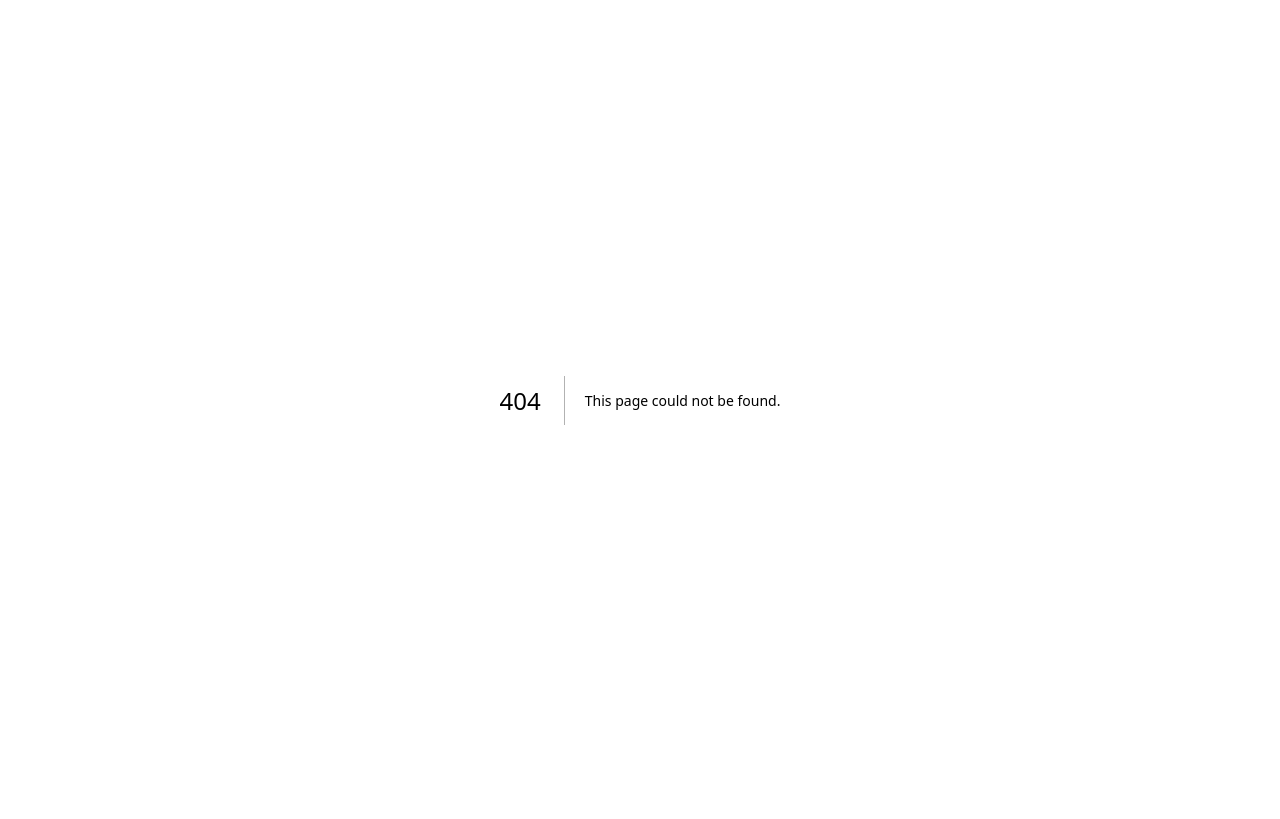
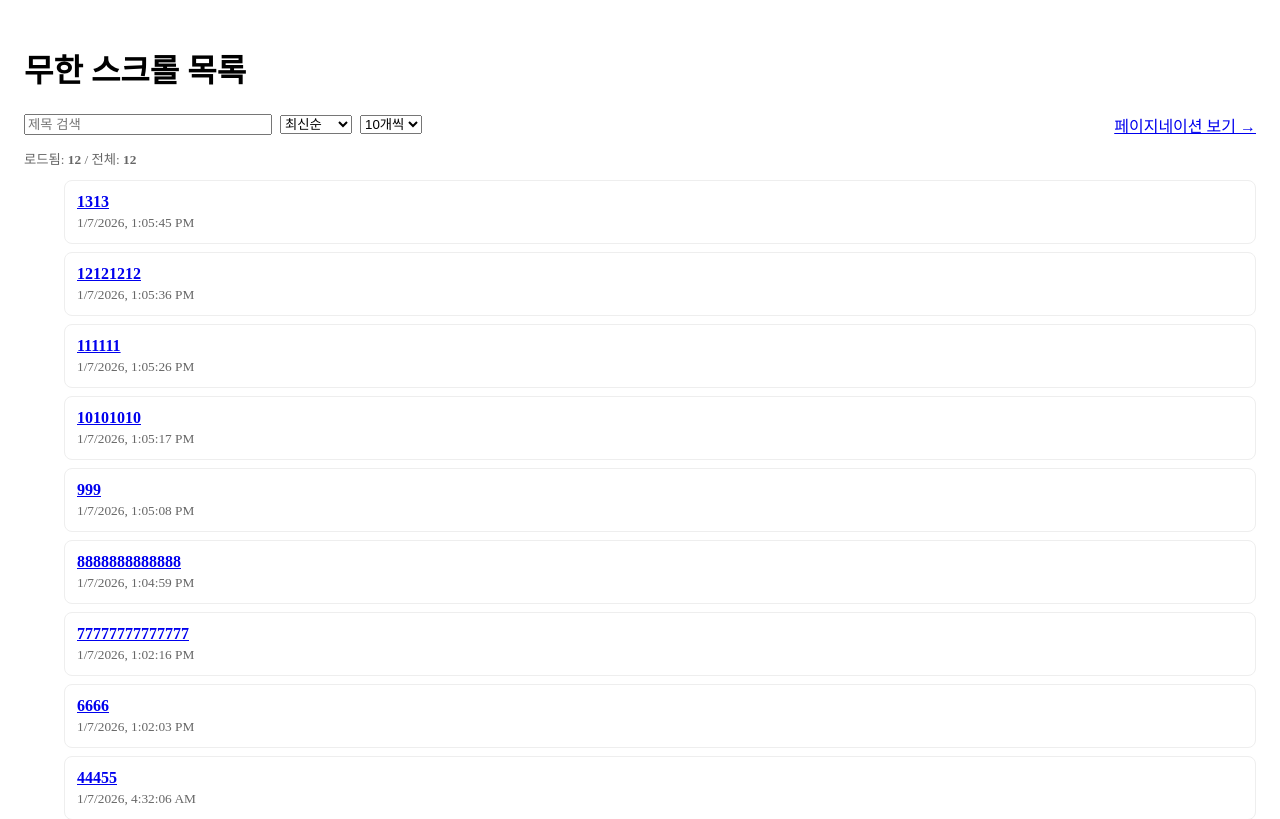
Before and after one commit to heroyooi/next-rq-basic, a Next.js app: page /infinite in a window 1280 px wide. Before the commit this address had no page. Shown: the top 819 px of the page. Built offline with nearby package versions, Linux system fonts and the light colour scheme.

Commit message:
18강. 무한 스크롤 구현하기

```diff
--- /dev/null
+++ b/src/app/infinite/page.tsx
@@ -0,0 +1,137 @@
+'use client';
+
+import Link from 'next/link';
+import { useMemo, useState, useRef } from 'react';
+
+import { PostList } from '@/features/posts/components/PostList';
+import { useInfinitePosts } from '@/features/posts/hooks/useInfinitePosts';
+import { useIntersection } from '@/hooks/useIntersection';
+
+import { Skeleton } from '@/components/Skeleton';
+import { ErrorState } from '@/components/ErrorState';
+
+type Sort = 'latest' | 'oldest' | 'title';
+
+export default function InfinitePage() {
+  const [q, setQ] = useState('');
+  const [sort, setSort] = useState<Sort>('latest');
+  const [size, setSize] = useState(10);
+
+  const query = useInfinitePosts({ q, sort, size });
+  const sentinelRef = useRef<HTMLDivElement | null>(null);
+
+  const posts = useMemo(() => {
+    return query.data?.pages.flatMap((p) => p.items) ?? [];
+  }, [query.data]);
+
+  const total = query.data?.pages?.[0]?.total ?? 0;
+  const loaded = posts.length;
+
+  useIntersection(
+    sentinelRef,
+    () => {
+      if (query.hasNextPage && !query.isFetchingNextPage) {
+        query.fetchNextPage();
+      }
+    },
+    !!query.hasNextPage
+  );
+
+  if (query.isLoading) {
+    return (
+      <main style={{ padding: 16 }}>
+        <h1>무한 스크롤 목록</h1>
+        <div style={{ display: 'grid', gap: 10, marginTop: 12 }}>
+          <Skeleton height={18} width={220} />
+          <Skeleton height={52} />
+          <Skeleton height={52} />
+          <Skeleton height={52} />
+        </div>
+      </main>
+    );
+  }
+
+  if (query.isError) {
+    return (
+      <main style={{ padding: 16 }}>
+        <h1>무한 스크롤 목록</h1>
+        <ErrorState
+          message={(query.error as Error).message}
+          onRetry={() => query.refetch()}
+        />
+      </main>
+    );
+  }
+
+  return (
+    <main style={{ padding: 16 }}>
+      <h1 style={{ display: 'flex', gap: 8, alignItems: 'center' }}>
+        무한 스크롤 목록
+        {query.isFetching && (
+          <small style={{ color: '#999' }}>동기화 중...</small>
+        )}
+      </h1>
+
+      {/* 컨트롤 */}
+      <div
+        style={{
+          display: 'flex',
+          gap: 8,
+          margin: '12px 0',
+          alignItems: 'center',
+        }}
+      >
+        <input
+          placeholder="제목 검색"
+          value={q}
+          onChange={(e) => setQ(e.target.value)}
+          style={{ width: 240 }}
+        />
+
+        <select value={sort} onChange={(e) => setSort(e.target.value as Sort)}>
+          <option value="latest">최신순</option>
+          <option value="oldest">오래된순</option>
+          <option value="title">제목순</option>
+        </select>
+
+        <select
+          value={String(size)}
+          onChange={(e) => setSize(Number(e.target.value))}
+        >
+          <option value="5">5개씩</option>
+          <option value="10">10개씩</option>
+          <option value="20">20개씩</option>
+        </select>
+
+        <Link href="/" style={{ marginLeft: 'auto' }}>
+          페이지네이션 보기 →
+        </Link>
+      </div>
+
+      <div style={{ marginBottom: 12, color: '#666' }}>
+        <small>
+          로드됨: <b>{loaded}</b> / 전체: <b>{total}</b>
+        </small>
+      </div>
+
+      <PostList posts={posts} />
+
+      {/* 더 보기 */}
+      <div style={{ marginTop: 12 }}>
+        {query.hasNextPage ? (
+          <button
+            type="button"
+            onClick={() => query.fetchNextPage()}
+            disabled={query.isFetchingNextPage}
+          >
+            {query.isFetchingNextPage ? '불러오는 중...' : '더 보기'}
+          </button>
+        ) : (
+          <small style={{ color: '#666' }}>마지막 페이지입니다.</small>
+        )}
+      </div>
+
+      <div ref={sentinelRef} style={{ height: 1 }} />
+    </main>
+  );
+}
--- /dev/null
+++ b/src/features/posts/hooks/useInfinitePosts.ts
@@ -0,0 +1,28 @@
+import { useInfiniteQuery } from '@tanstack/react-query';
+import { fetchPosts } from '../api';
+import type { PostsPage } from '../types';
+
+type Filters = {
+  q: string;
+  sort: 'latest' | 'oldest' | 'title';
+  size: number;
+};
+
+export function useInfinitePosts(filters: Filters) {
+  return useInfiniteQuery<PostsPage, Error>({
+    queryKey: ['posts', 'infinite', filters],
+    queryFn: ({ pageParam }) =>
+      fetchPosts({
+        q: filters.q,
+        sort: filters.sort,
+        page: Number(pageParam),
+        size: filters.size,
+      }),
+    initialPageParam: 1,
+    getNextPageParam: (lastPage) => {
+      if (lastPage.page >= lastPage.totalPages) return undefined;
+      return lastPage.page + 1;
+    },
+    staleTime: 1000 * 30,
+  });
+}
--- /dev/null
+++ b/src/hooks/useIntersection.ts
@@ -0,0 +1,22 @@
+'use client';
+
+import { useEffect } from 'react';
+
+export function useIntersection(
+  target: React.RefObject<Element | null>,
+  onIntersect: () => void,
+  enabled: boolean
+) {
+  useEffect(() => {
+    if (!enabled) return;
+    const el = target.current;
+    if (!el) return;
+
+    const observer = new IntersectionObserver((entries) => {
+      if (entries[0]?.isIntersecting) onIntersect();
+    });
+
+    observer.observe(el);
+    return () => observer.disconnect();
+  }, [target, onIntersect, enabled]);
+}
```
